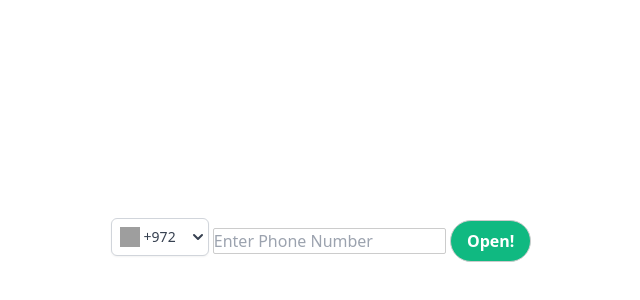
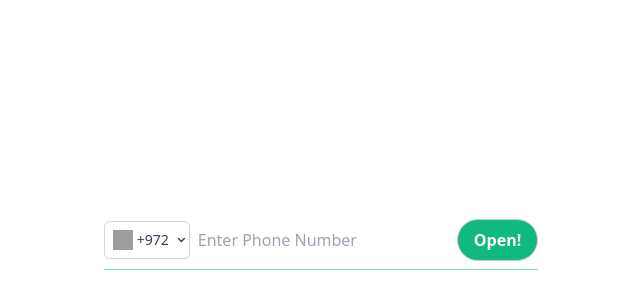
Before and after one commit to nivzelber/open-whatsapp-chat, a Svelte app: page / in a window 1280 px wide. Shown: the part 168-468 px from the top of the page, without its empty margins (319-959 px from the left). Built offline with nearby package versions, Linux system fonts and the light colour scheme; grey boxes are pictures that could not be loaded.

Commit message:
style menu as a whole

```diff
--- a/src/whatsapp-form.svelte
+++ b/src/whatsapp-form.svelte
@@ -21,7 +21,7 @@
 </script>
 
 <main class="flex h-screen" on:click={() => (show = false)}>
-  <div class="m-auto">
+  <div class="m-auto flex gap-2 items-center border-b border-green-300 py-2">
     <!-- This example requires Tailwind CSS v2.0+ -->
     <div
       class="relative inline-block text-left"
@@ -51,7 +51,7 @@
           </a>
           <!-- Heroicon name: solid/chevron-down -->
           <svg
-            class="-mr-1 ml-2 h-5 w-5 m-auto"
+            class="-mr-1 ml-4 h-5 w-5 m-auto"
             xmlns="http://www.w3.org/2000/svg"
             viewBox="0 0 20 20"
             fill="currentColor"
@@ -115,7 +115,7 @@
     <input
       type="text"
       name="Phone Number"
-      class="focus:ring-2 focus:ring-offset-2 focus:ring-offset-gray-100 focus:ring-green-500"
+      class="leading-tight focus:outline-none appearance-none bg-transparent border-none w-full text-gray-700 "
       placeholder="Enter Phone Number"
       bind:value={phoneNumber}
     />
```
